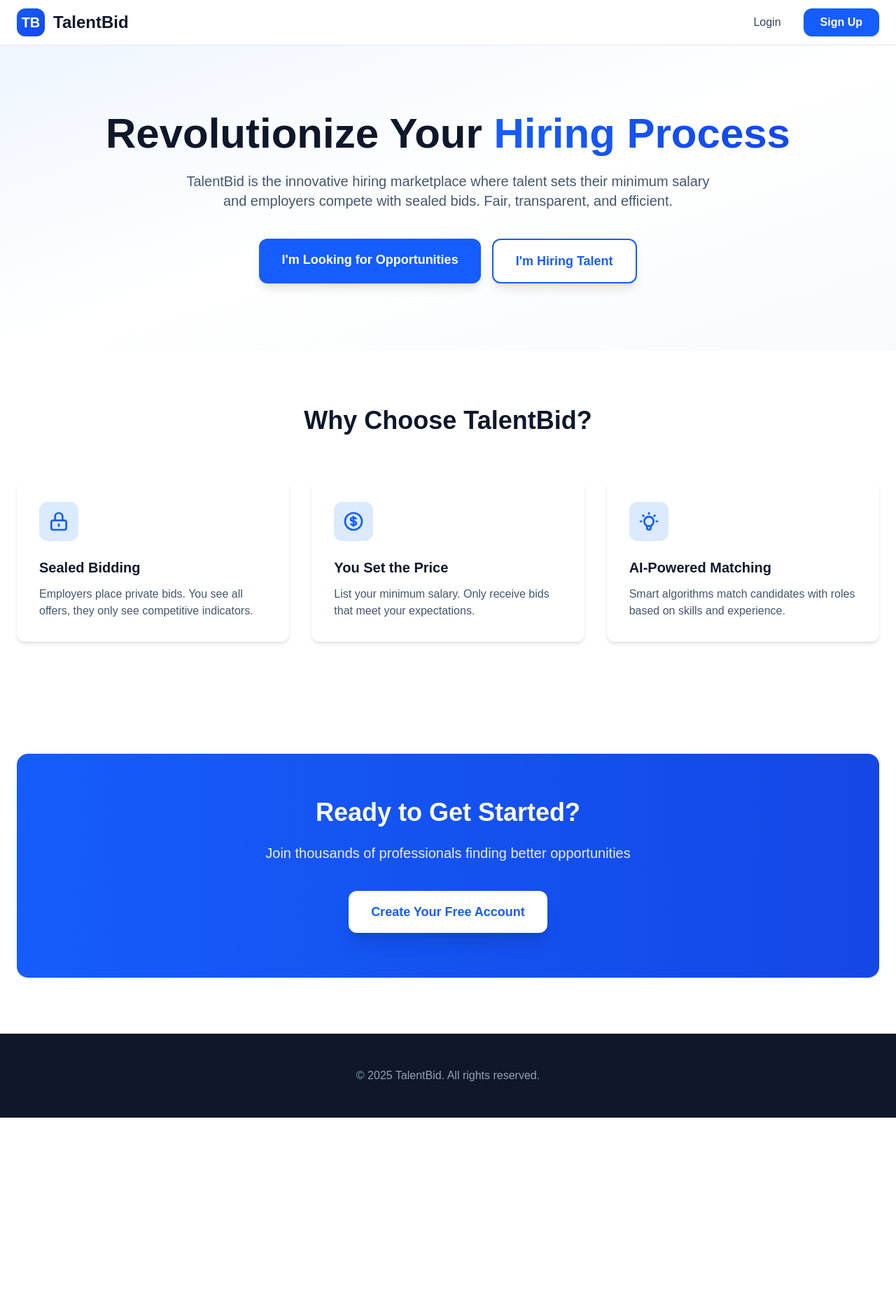
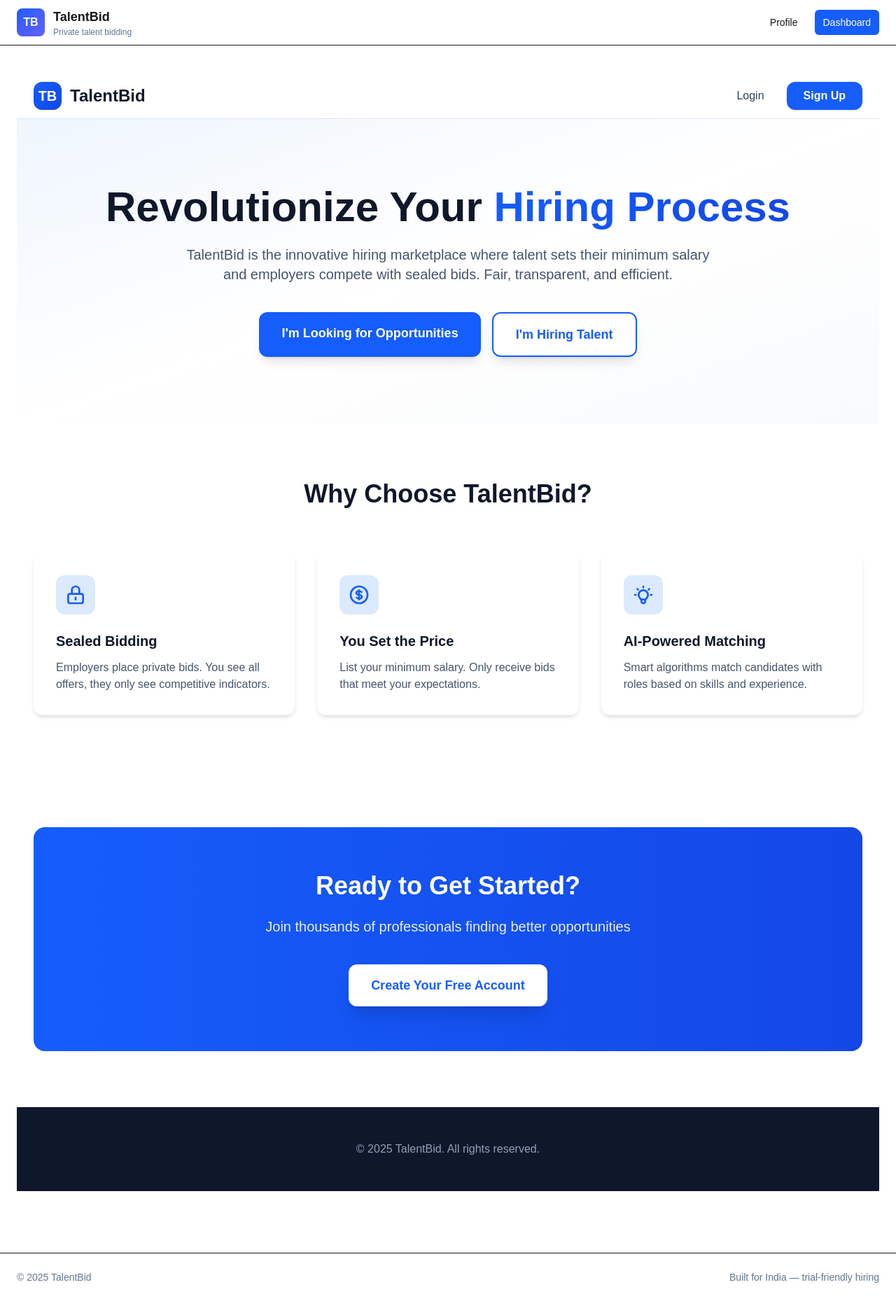
Before and after one commit to ramcignex-del/TalentBid, a Next.js app: page / in a window 1280 px wide. Shown: the whole page at 70% size. Before the commit the page ends 1597 px from the top, so only its background shows below. Built offline with nearby package versions, Linux system fonts and the light colour scheme; no server answers.

Commit message:
Update layout.tsx

```diff
--- a/app/layout.tsx
+++ b/app/layout.tsx
@@ -1,23 +1,52 @@
-import type { Metadata } from "next";
-import { Inter } from "next/font/google";
-import "./globals.css";
+// app/layout.tsx
+import './globals.css';
+import type { ReactNode } from 'react';
+import Link from 'next/link';
 
-const inter = Inter({ subsets: ["latin"] });
-
-export const metadata: Metadata = {
-  title: "TalentBid - Revolutionize Your Hiring Process",
-  description: "The innovative hiring marketplace where talent sets their minimum salary and employers compete with sealed bids.",
+export const metadata = {
+  title: 'TalentBid',
+  description: 'Private sealed-bid hiring marketplace',
 };
 
-export default function RootLayout({
-  children,
-}: Readonly<{
-  children: React.ReactNode;
-}>) {
+export default function RootLayout({ children }: { children: ReactNode }) {
   return (
-    <html lang="en" className={inter.className}>
-      <body className="antialiased bg-slate-50 text-slate-900 min-h-screen">
-        {children}
+    <html lang="en">
+      <body className="min-h-screen bg-slate-50 text-slate-900 antialiased">
+        <header className="bg-white/90 backdrop-blur sticky top-0 z-40 border-b">
+          <div className="max-w-7xl mx-auto px-6">
+            <nav className="h-16 flex items-center justify-between">
+              <div className="flex items-center gap-4">
+                <Link href="/" className="flex items-center gap-3">
+                  <div className="w-10 h-10 rounded-lg bg-gradient-to-br from-blue-600 to-indigo-500 flex items-center justify-center text-white font-bold">
+                    TB
+                  </div>
+                  <div className="hidden sm:block">
+                    <div className="text-lg font-semibold">TalentBid</div>
+                    <div className="text-xs text-slate-500">Private talent bidding</div>
+                  </div>
+                </Link>
+              </div>
+
+              <div className="flex items-center gap-3">
+                <Link href="/profile/setup" className="text-sm px-3 py-2 rounded-md hover:bg-slate-100">Profile</Link>
+                <Link href="/dashboard" className="text-sm px-3 py-2 rounded-md bg-blue-600 text-white hover:bg-blue-700">Dashboard</Link>
+              </div>
+            </nav>
+          </div>
+        </header>
+
+        <main className="py-10">
+          <div className="max-w-7xl mx-auto px-6">
+            {children}
+          </div>
+        </main>
+
+        <footer className="mt-12 border-t">
+          <div className="max-w-7xl mx-auto px-6 py-6 text-sm text-slate-500 flex justify-between">
+            <div>© {new Date().getFullYear()} TalentBid</div>
+            <div>Built for India — trial-friendly hiring</div>
+          </div>
+        </footer>
       </body>
     </html>
   );
```
